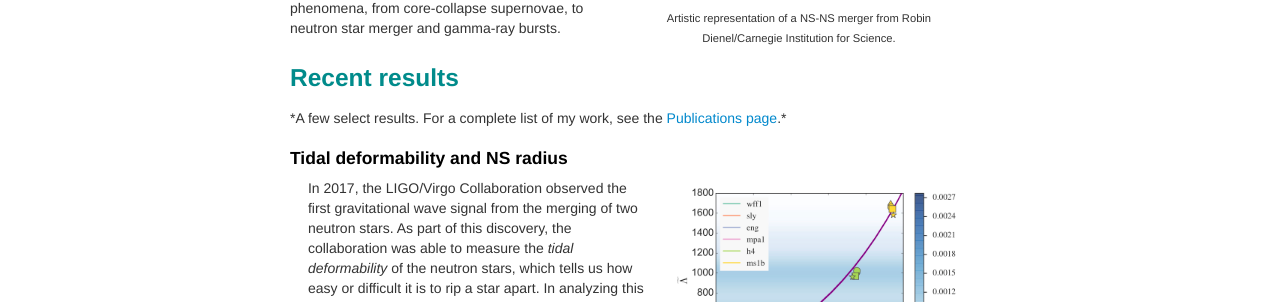
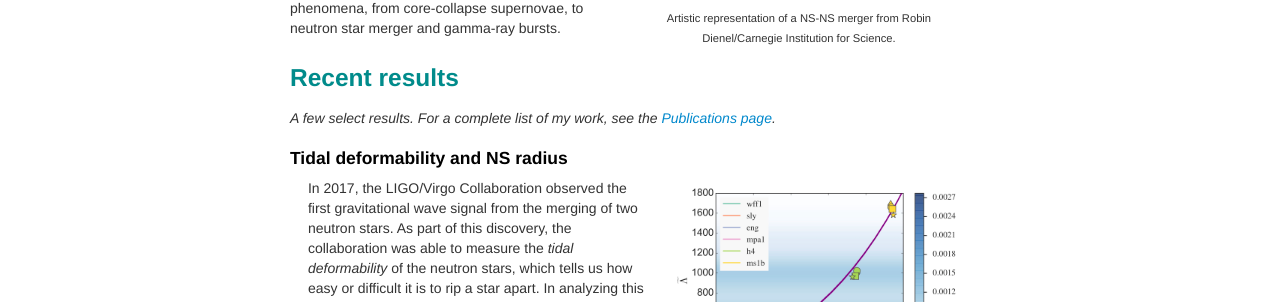
Before and after one commit to craithel/craithel.github.io, a Jekyll site: the page built from pages/research.md, in a window 1280 px wide. Shown: the part 444-746 px from the top of the page. Built offline with Jekyll 4.4.1, drawn with Linux system fonts in a browser that asks for light colours.

Commit message:
fixed picture

```diff
--- a/pages/research.md
+++ b/pages/research.md
@@ -49,7 +49,7 @@ description: My research
 
 ### <b>Recent results</b>
 <p style="font-family:helvetica;">
-*A few select results. For a complete list of my work, see the <a href="{{ BASE_PATH }}/pages/publications.html">Publications page</a>.*
+<i>A few select results. For a complete list of my work, see the <a href="{{ BASE_PATH }}/pages/publications.html">Publications page</a>.</i>
 </p>
 
 <div class="row-fluid">
```
Also changed, not shown: index.md (+3 -2 lines), assets/einstein.jpg.
